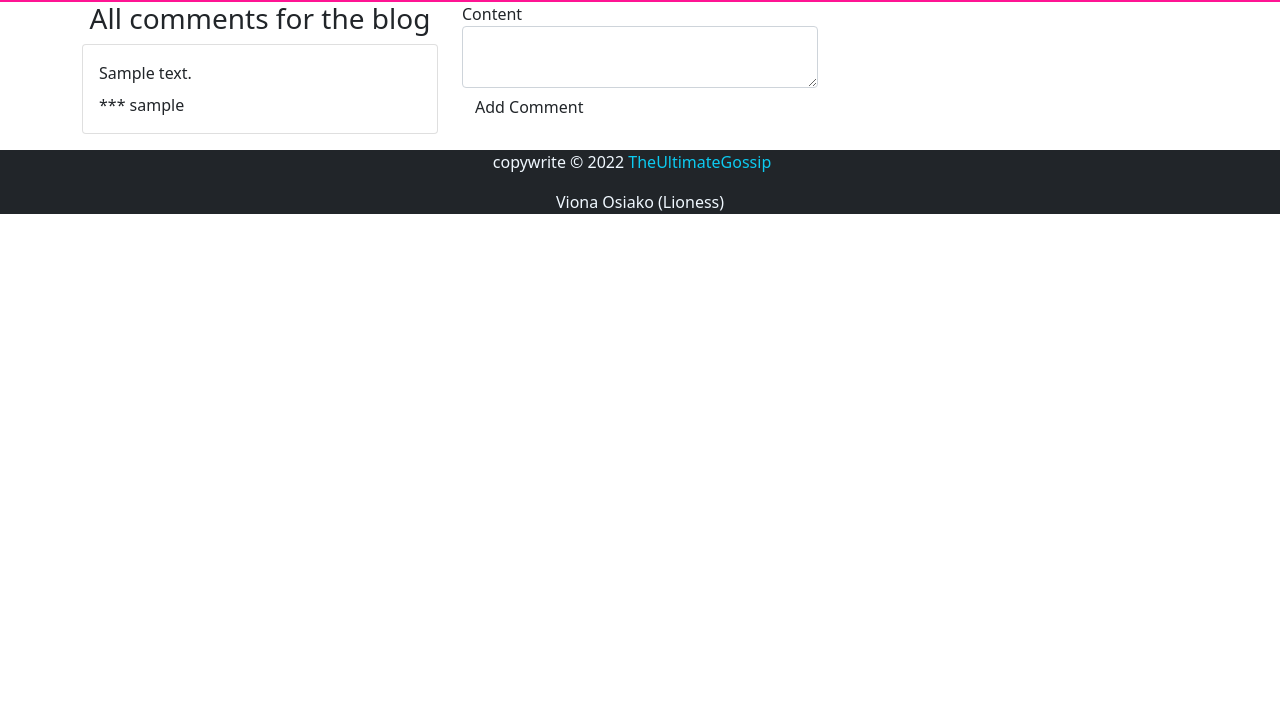
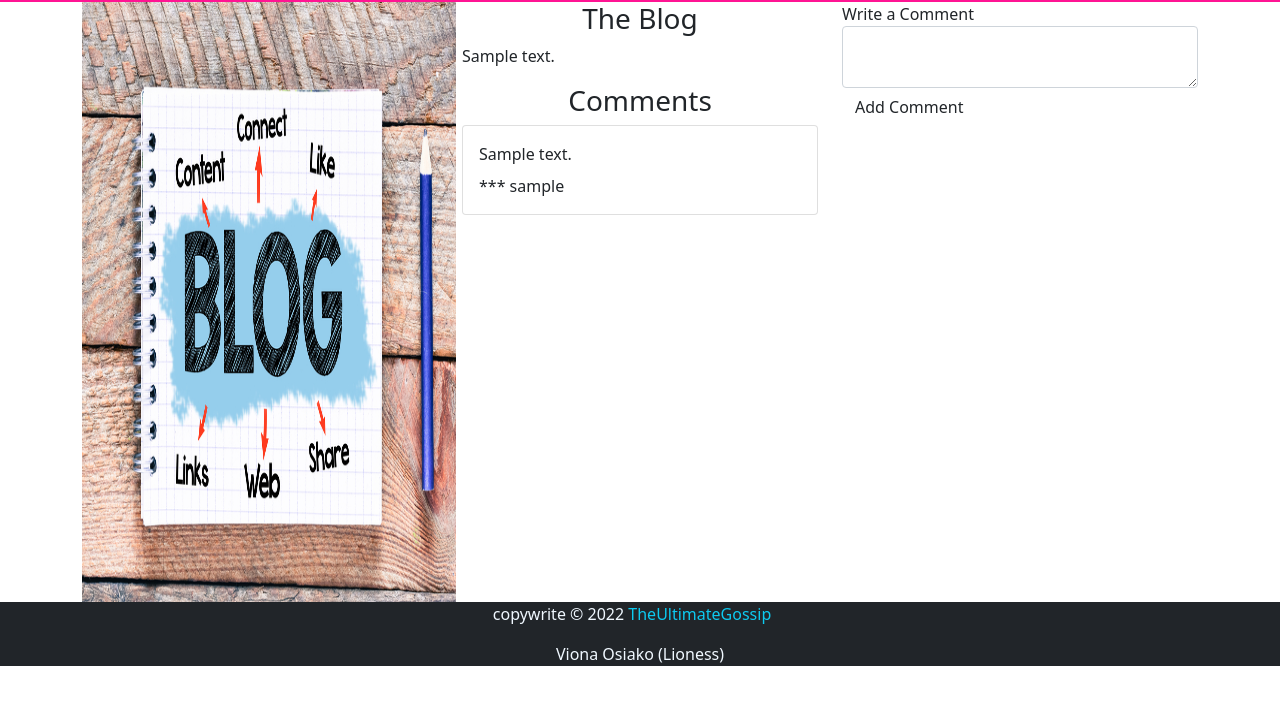
Before and after one commit to vionaosiako/TheUltimateGossipBlog, a Flask app: template app/templates/comment.html in a window 1280 px wide. Shown: the part 72-777 px from the top of the page. Run offline with Flask 2, Linux system fonts and the light colour scheme; tables that the repository leaves empty hold one stand-in row (values such as "Sample post"); the template is opened without the code that fills it: values that come from a table or form of the project are taken from there, most other values are stand-ins (such as "Sample title", 1, 10 or a date in 2020); data that the repository does not hold is empty; some libraries are stand-ins or nearby versions; some web fonts are replaced.

Commit message:
style comment.html

```diff
--- a/app/main/forms.py
+++ b/app/main/forms.py
@@ -13,7 +13,7 @@ class BlogForm(FlaskForm):
     submit = SubmitField('Add blog')
 
 class CommentForm(FlaskForm):
-    comment = TextAreaField('Content', validators=[DataRequired()])
+    comment = TextAreaField('Write a Comment', validators=[DataRequired()])
     submit = SubmitField('Add Comment')
 
 class ProfileForm(FlaskForm):
--- a/app/templates/comment.html
+++ b/app/templates/comment.html
@@ -4,9 +4,15 @@
 {% block content %}
     <div class="container" id="allcomments" >
         <div class="row">
+            <div class="col-lg-4">
+                <img src="{{ url_for('static', filename = 'images/how-to-blog.jpg')}}" alt="image" style="height: 75vh;width: 105%;">
+
+            </div>
             {% if all_comments %}
             <div class="col-lg-4" >
-                <h3 class="text-center" id="coms">All comments for the blog</h3>
+                <h3 class="text-center">The Blog</h3>
+                <p>{{ blog.content }}</p>
+                <h3 class="text-center" id="coms">Comments</h3>
                 {% for comment in all_comments %}
                 <div class="card w-90 mb-3" >
                     <div class="card-body">
```
